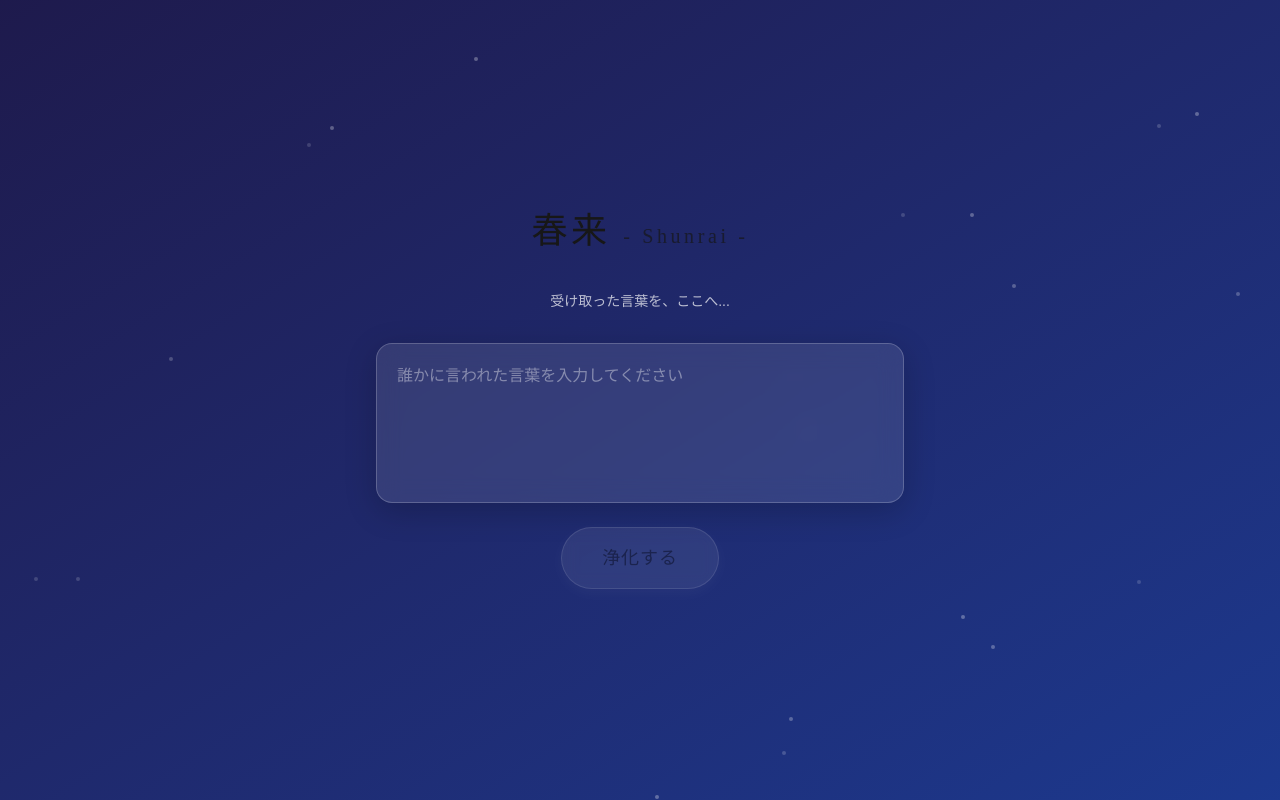
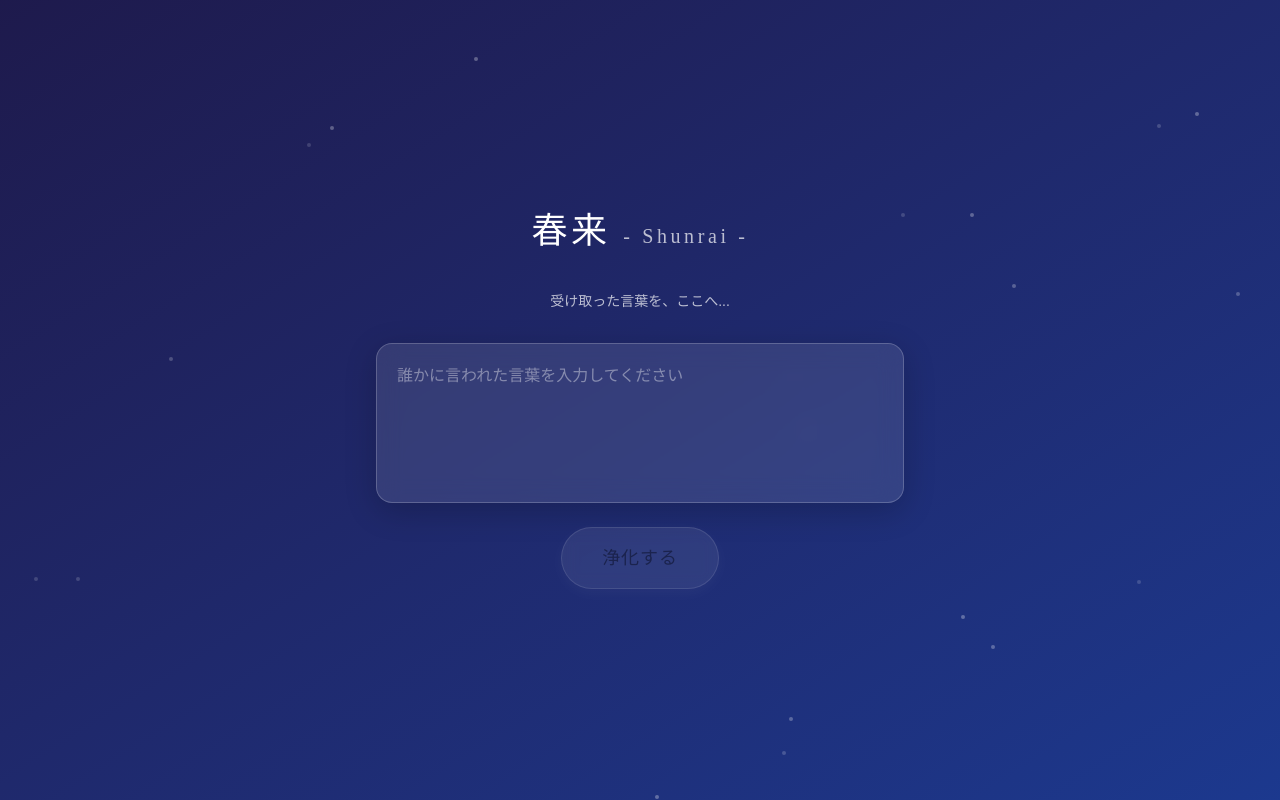
Before and after one commit to soraniikou/shunrai, a Next.js app: page / in a window 1280 px wide. Built offline with nearby package versions, Linux system fonts and the light colour scheme.

Commit message:
Update page.js

```diff
--- a/app/page.js
+++ b/app/page.js
@@ -50,7 +50,7 @@ export default function Shunrai() {
             animation: "fadeIn 1s ease-out",
           }}
         >
-          <h1 className="text-4xl font-light tracking-widest mb-4"
+          <h1 className="text-4xl font-light tracking-widest mb-4 text-white"
  　　　　　　 style={{ fontFamily: "'Hiragino Mincho ProN', 'Yu Mincho', 'Noto Serif JP', serif" }}>
 　　　 　　　 春来 <span className="text-xl opacity-70">- Shunrai -</span>
 　　　　　　</h1>
```
